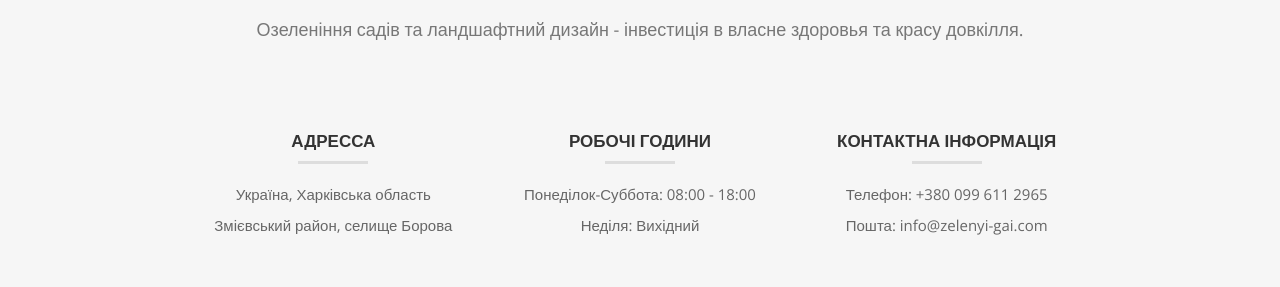
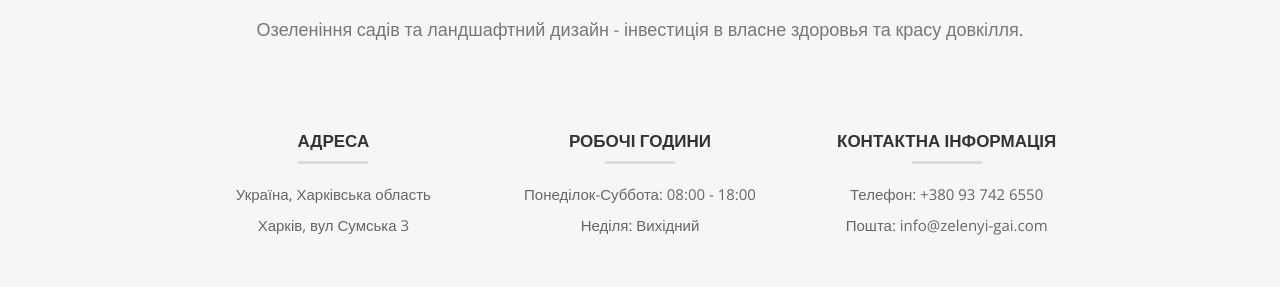
Before and after one commit to Daniil-Kost/Daniil-Kost.github.io, a plain HTML site: page index.html in a window 1280 px wide. Shown: the part 4246-4533 px from the top of the page. Drawn offline with nearby package versions, Linux system fonts and the light colour scheme.

Commit message:
UA commit

```diff
--- a/index.html
+++ b/index.html
@@ -297,11 +297,11 @@
     </div>
     <div class="col-md-10 col-md-offset-1 contact-info">
       <div class="col-md-4">
-        <h3>Адресса</h3>
+        <h3>Адреса</h3>
         <hr>
         <div class="contact-item">
           <p>Україна, Харківська область</p>
-          <p>Змієвський район, селище Борова</p>
+          <p>Харків, вул Сумська 3</p>
         </div>
       </div>
       <div class="col-md-4">
@@ -316,7 +316,7 @@
         <h3>Контактна Інформація</h3>
         <hr>
         <div class="contact-item">
-          <p>Телефон: +380 099 611 2965</p>
+          <p>Телефон: +380 93 742 6550</p>
           <p>Пошта: info@zelenyi-gai.com</p>
         </div>
       </div>
```
